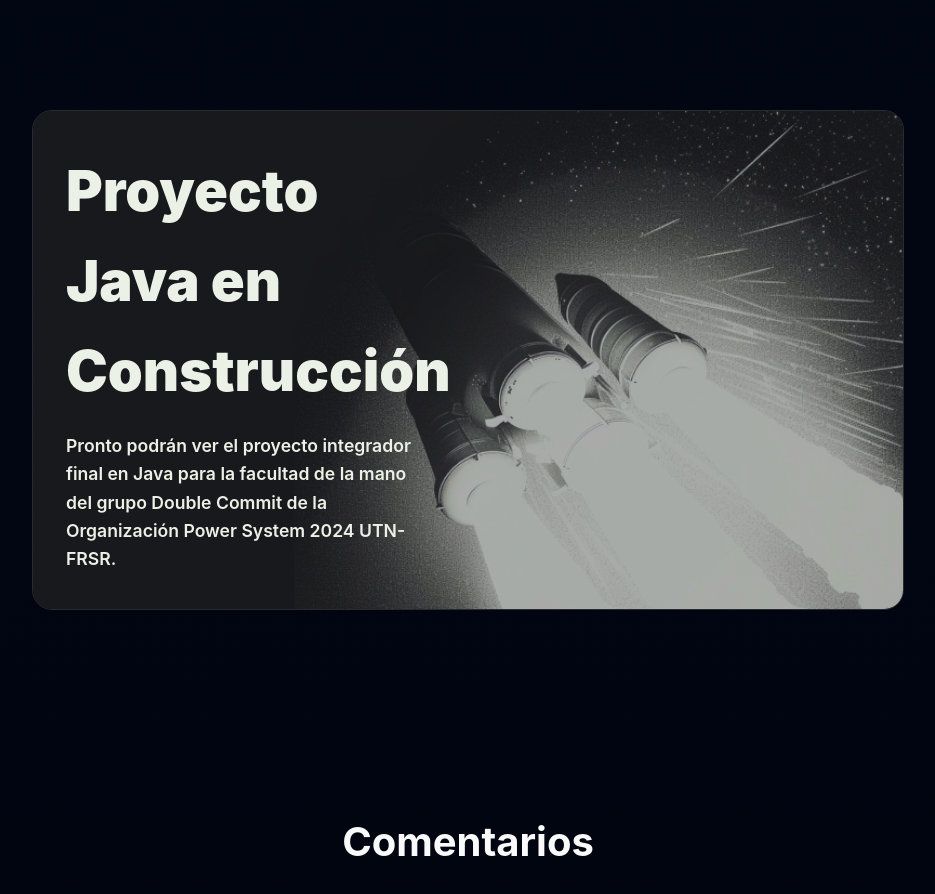
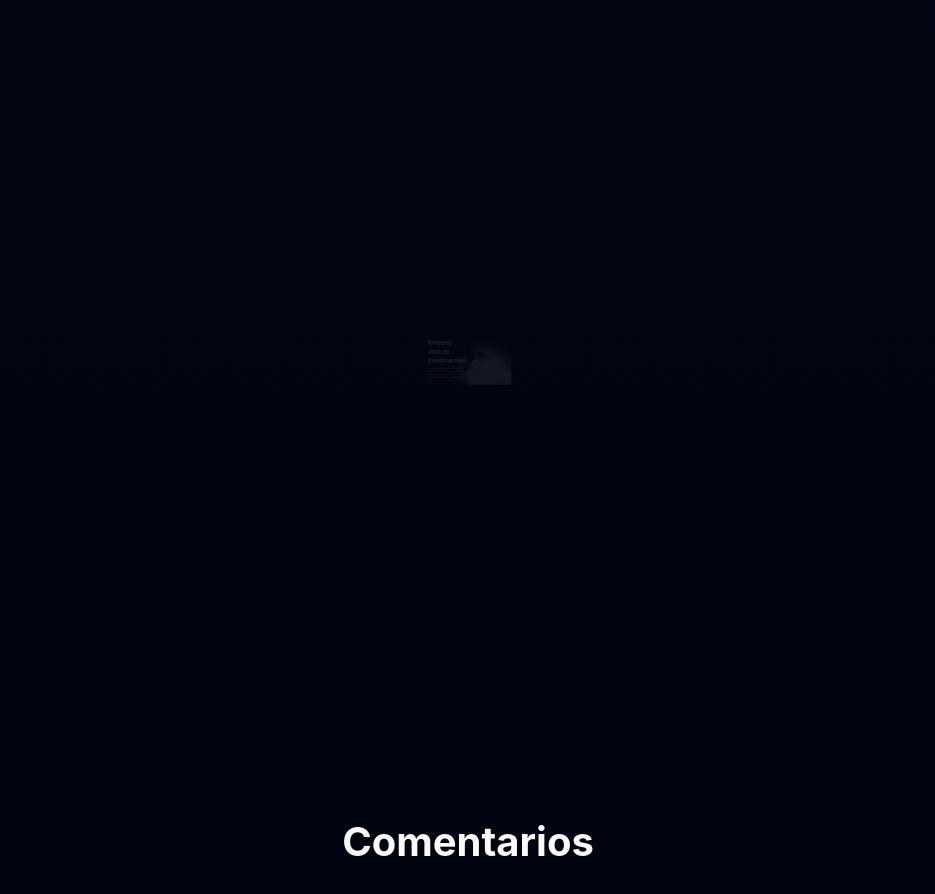
Before and after one commit to solidsnk86/double-commit, a Vue app: page / in a window 1280 px wide. Shown: the part 2346-3240 px from the top of the page, without its empty margins (172-1107 px from the left). Built offline with nearby package versions, Linux system fonts and the light colour scheme; no server answers; the database is empty.

Commit message:
I loved the CSS display timeline animations

```diff
--- a/src/components/JavaCard.vue
+++ b/src/components/JavaCard.vue
@@ -29,7 +29,28 @@
   border: 1px solid var(--color-border);
   border-radius: 20px;
   overflow: hidden;
-  transition: all 0.3s ease;
+  transition: all 0.6s ease;
+  view-timeline-name: --javacard;
+  view-timeline-axis: block;
+
+  animation-timeline: --javacard;
+  animation-name: vanish;
+
+  animation-range: entry 50% cover 30%;
+  animation-fill-mode: both;
+}
+
+@keyframes vanish {
+  0% {
+    opacity: 0.1;
+    scale: 0.1;
+    filter: contrast(115%);
+  }
+  1% {
+    opacity: 0;
+    scale: 0.6;
+    filter: contrast(125%);
+  }
 }
 
 .text-container {
```
